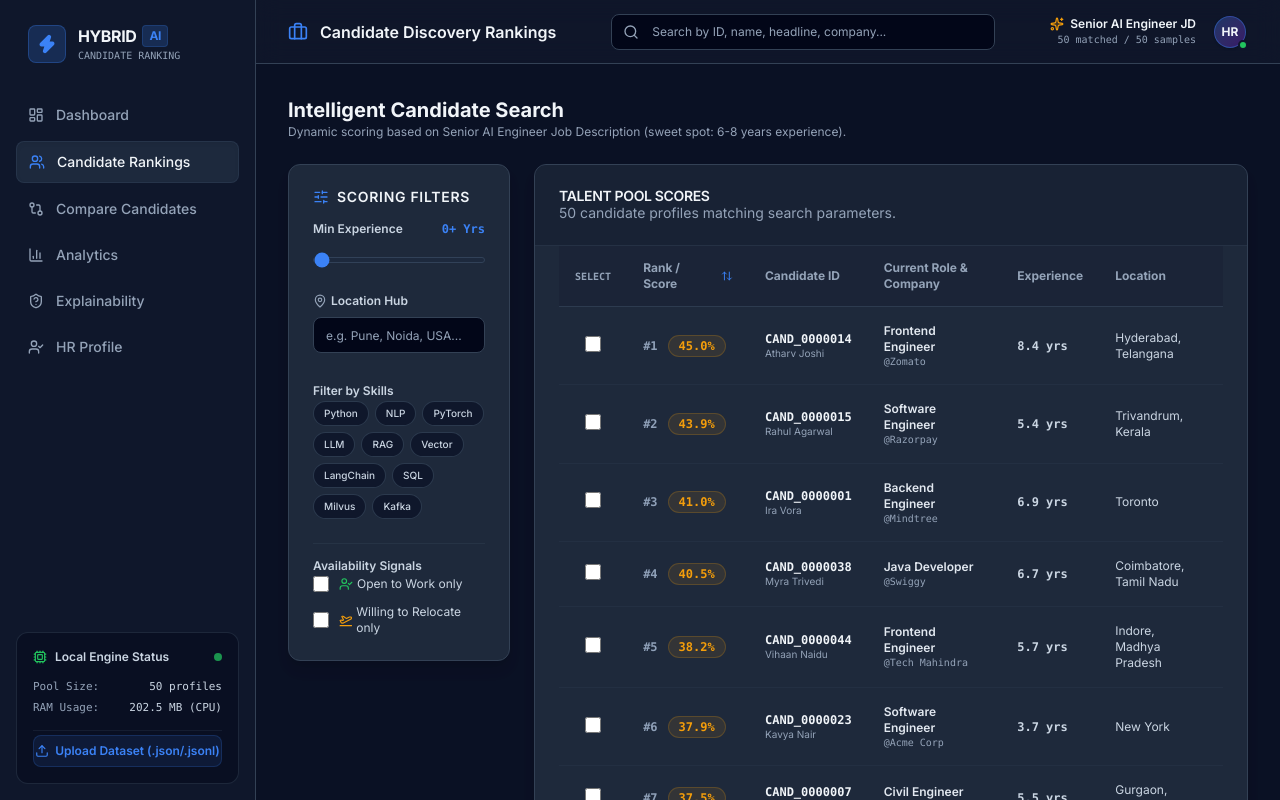
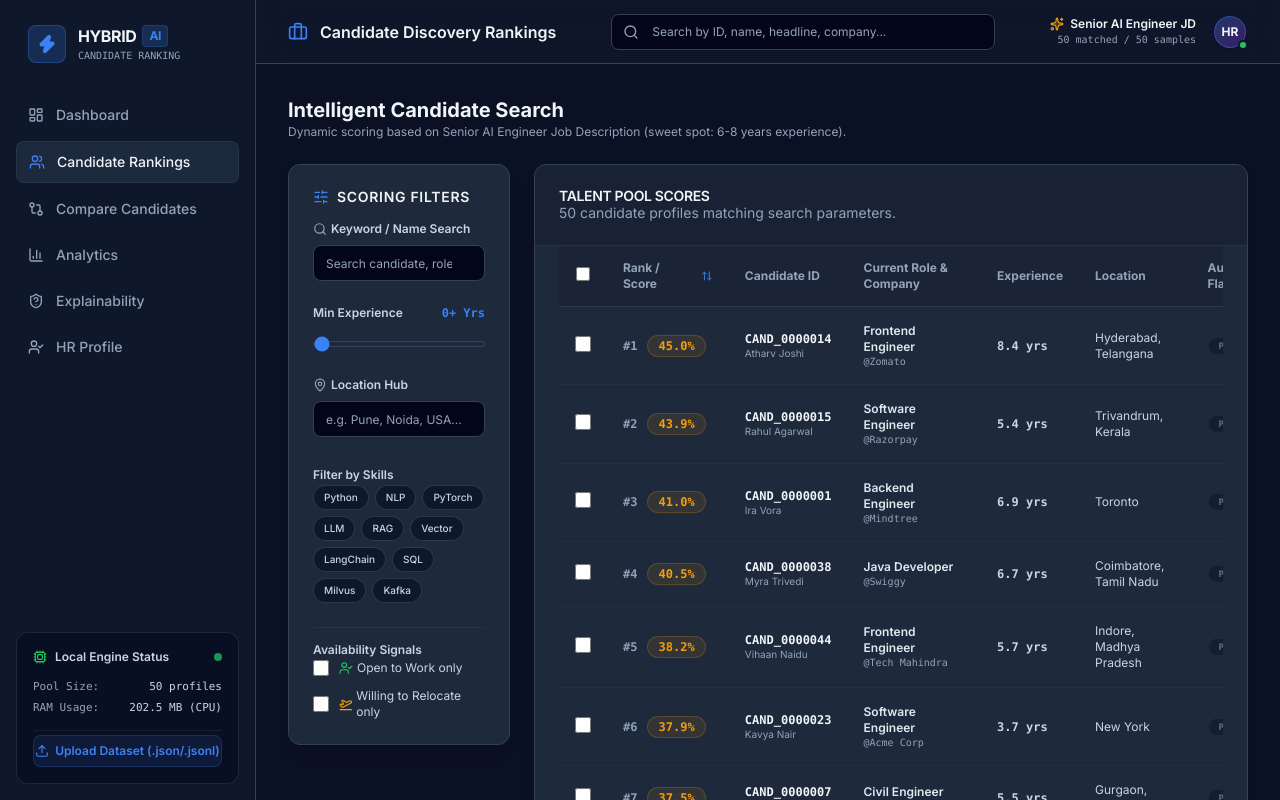
Before and after one commit to veereshovelab/Hybrid-AI-Candidate-Ranking-System, a Next.js app in the folder frontend/: page /rankings in a window 1280 px wide. Built offline with nearby package versions, Linux system fonts and the light colour scheme.

Commit message:
Add keyword search filter and top-3 comparison selection toggle in candidate rankings

```diff
--- a/frontend/src/app/rankings/page.jsx
+++ b/frontend/src/app/rankings/page.jsx
@@ -79,6 +79,7 @@
 
   // Selected filters count
   const activeFiltersCount =
+    (searchQuery.trim() !== "" ? 1 : 0) +
     (minExperience > 0 ? 1 : 0) +
     (locationQuery ? 1 : 0) +
     selectedSkills.length +
@@ -171,6 +172,31 @@
               </div>
             </CardHeader>
             <CardContent className="space-y-6">
+
+              {/* Keyword / Candidate Search Input */}
+              <div className="space-y-2">
+                <span className="text-xs font-semibold text-slate-300 flex items-center gap-1">
+                  <Search className="h-3.5 w-3.5 text-muted-foreground" /> Keyword / Name Search
+                </span>
+                <div className="relative">
+                  <input
+                    type="text"
+                    value={searchQuery}
+                    onChange={(e) => setSearchQuery(e.target.value)}
+                    placeholder="Search candidate, role, skill..."
+                    className="w-full h-9 pl-3 pr-8 rounded-lg bg-slate-950 border border-border text-xs text-slate-200 placeholder-muted-foreground focus:outline-none focus:border-primary/60"
+                  />
+                  {searchQuery && (
+                    <button
+                      onClick={() => setSearchQuery("")}
+                      className="absolute right-2.5 top-2.5 text-muted-foreground hover:text-slate-200"
+                      title="Clear search"
+                    >
+                      <X className="h-3.5 w-3.5" />
+                    </button>
+                  )}
+                </div>
+              </div>
 
               {/* Experience slider */}
               <div className="space-y-2">
@@ -275,6 +301,12 @@
               </div>
               <div className="flex flex-wrap gap-2 text-xs">
                 {/* Active Filter Chips */}
+                {searchQuery.trim() !== "" && (
+                  <Badge variant="primary" className="flex items-center gap-1">
+                    Search: "{searchQuery}"
+                    <X className="h-3 w-3 cursor-pointer" onClick={() => setSearchQuery("")} />
+                  </Badge>
+                )}
                 {minExperience > 0 && (
                   <Badge variant="outline" className="flex items-center gap-1">
                     Exp ≥ {minExperience} yrs
@@ -319,9 +351,21 @@
                   <table className="w-full text-left text-xs border-collapse">
                     <thead>
                       <tr className="border-b border-border/80 text-muted-foreground font-semibold bg-slate-900/20">
-                        {/* Compare Selection Checkbox */}
-                        <th className="py-3.5 px-4 w-10 text-center">
-                          <span className="text-[10px] uppercase font-mono">Select</span>
+                        {/* Compare Selection Checkbox with Top 3 toggle */}
+                        <th className="py-3.5 px-4 w-12 text-center">
+                          <input
+                            type="checkbox"
+                            checked={selectedForCompare.length > 0 && selectedForCompare.length === Math.min(3, filteredCandidates.length)}
+                            onChange={() => {
+                              if (selectedForCompare.length > 0) {
+                                setSelectedForCompare([]);
+                              } else {
+                                setSelectedForCompare(filteredCandidates.slice(0, 3).map(c => c.candidate_id));
+                              }
+                            }}
+                            className="h-3.5 w-3.5 rounded bg-slate-950 border-border accent-primary cursor-pointer"
+                            title="Toggle select top 3 candidates for comparison"
+                          />
                         </th>
                         {/* Headers with Sort controls */}
                         <th className="py-3.5 px-4 font-bold cursor-pointer hover:text-slate-100" onClick={() => handleSort("score")}>
```
